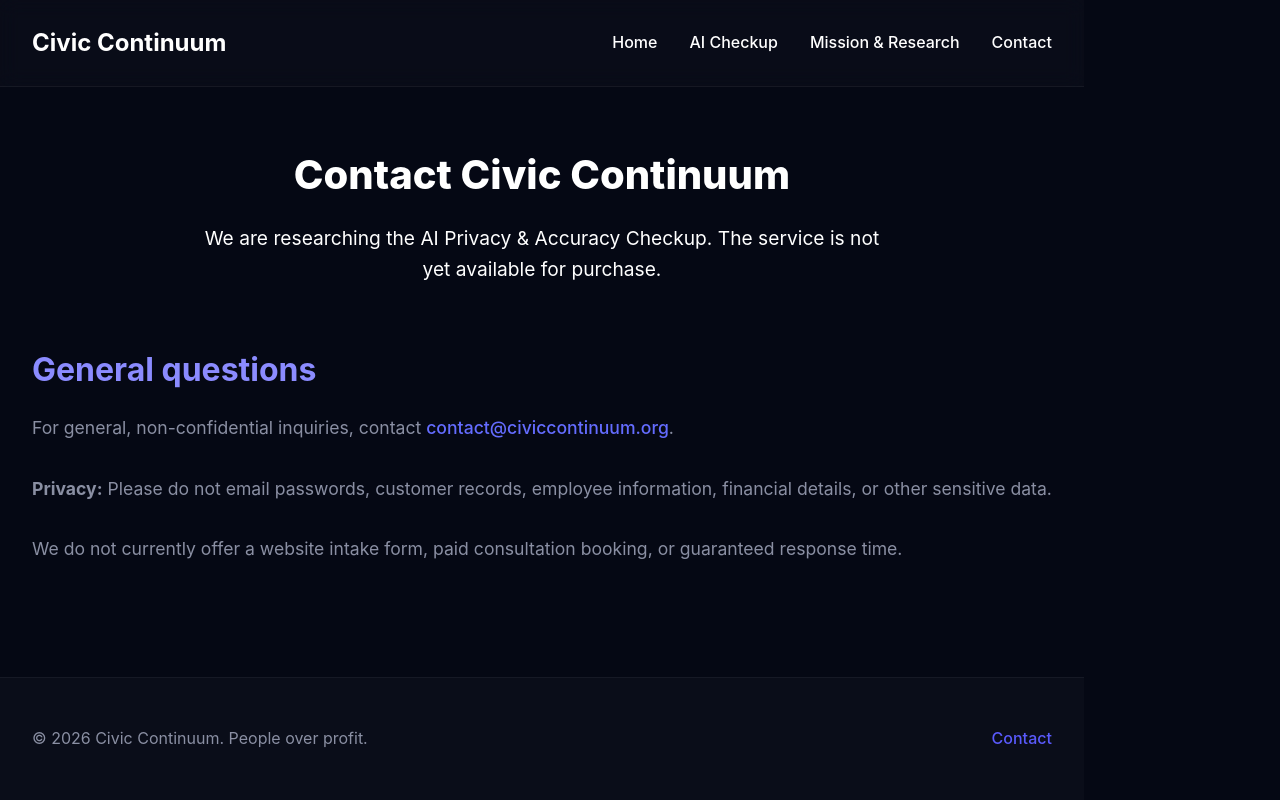
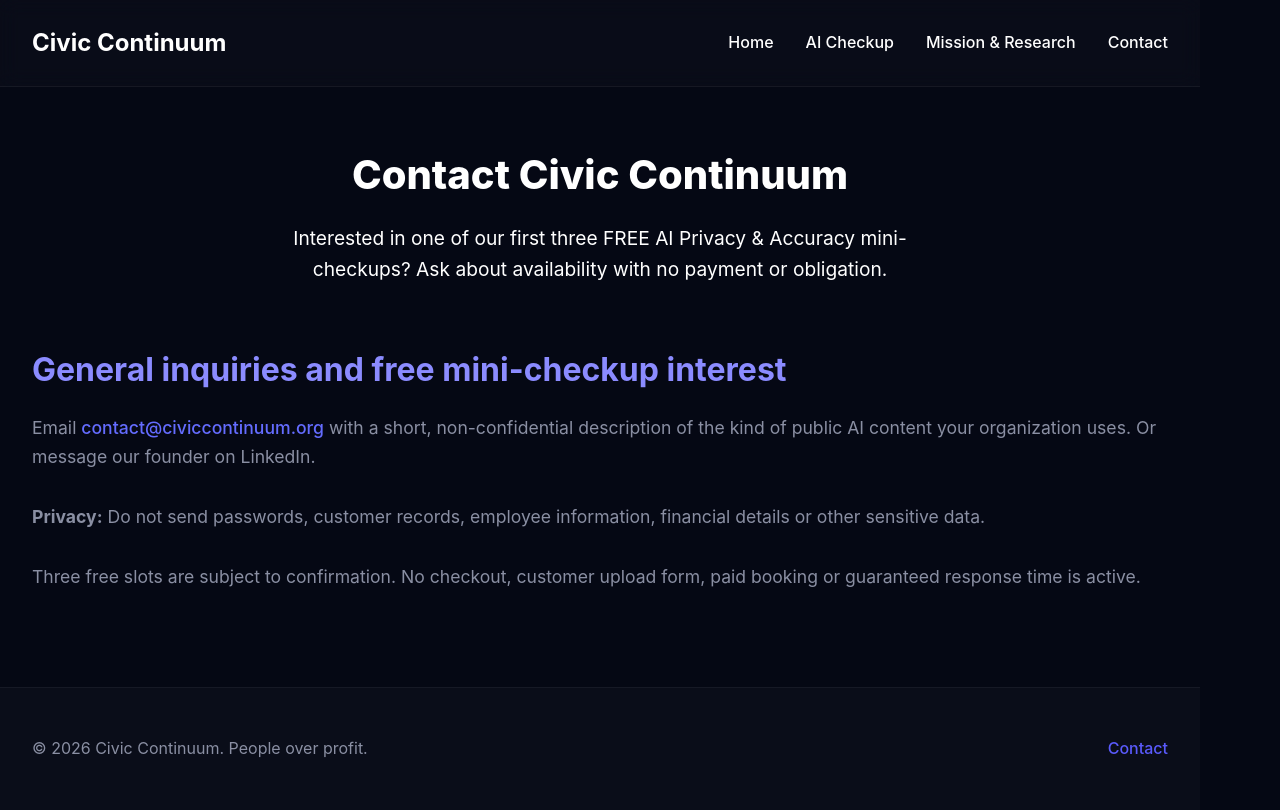
Before and after one commit to mommommy1960-lang/maya-node, a React (Vite) app in the folder frontend/: page /contact in a window 1280 px wide. Built offline with nearby package versions, Linux system fonts and the light colour scheme.

Commit message:
Present first three free mini-checkups on isolated preview, no billing

```diff
--- a/frontend/src/pages/Contact.jsx
+++ b/frontend/src/pages/Contact.jsx
@@ -3,15 +3,13 @@ import './Contact.css';
 const Contact = () => (
   <div className="contact"><section className="section"><div className="container">
     <h1 className="text-center">Contact Civic Continuum</h1>
-    <p className="contact-intro text-center">We are researching the AI Privacy &amp; Accuracy Checkup. The service is not yet available for purchase.</p>
-    <div className="contact-content">
-      <div className="contact-info">
-        <h2>General questions</h2>
-        <p>For general, non-confidential inquiries, contact <a href="mailto:contact@civiccontinuum.org">contact@civiccontinuum.org</a>.</p>
-        <p><strong>Privacy:</strong> Please do not email passwords, customer records, employee information, financial details, or other sensitive data.</p>
-        <p>We do not currently offer a website intake form, paid consultation booking, or guaranteed response time.</p>
-      </div>
-    </div>
+    <p className="contact-intro text-center">Interested in one of our first three FREE AI Privacy &amp; Accuracy mini-checkups? Ask about availability with no payment or obligation.</p>
+    <div className="contact-content"><div className="contact-info">
+      <h2>General inquiries and free mini-checkup interest</h2>
+      <p>Email <a href="mailto:contact@civiccontinuum.org?subject=Free%20AI%20Mini-Checkup%20Interest">contact@civiccontinuum.org</a> with a short, non-confidential description of the kind of public AI content your organization uses. Or message our founder on LinkedIn.</p>
+      <p><strong>Privacy:</strong> Do not send passwords, customer records, employee information, financial details or other sensitive data.</p>
+      <p>Three free slots are subject to confirmation. No checkout, customer upload form, paid booking or guaranteed response time is active.</p>
+    </div></div>
   </div></section></div>
 );
 export default Contact;
```
